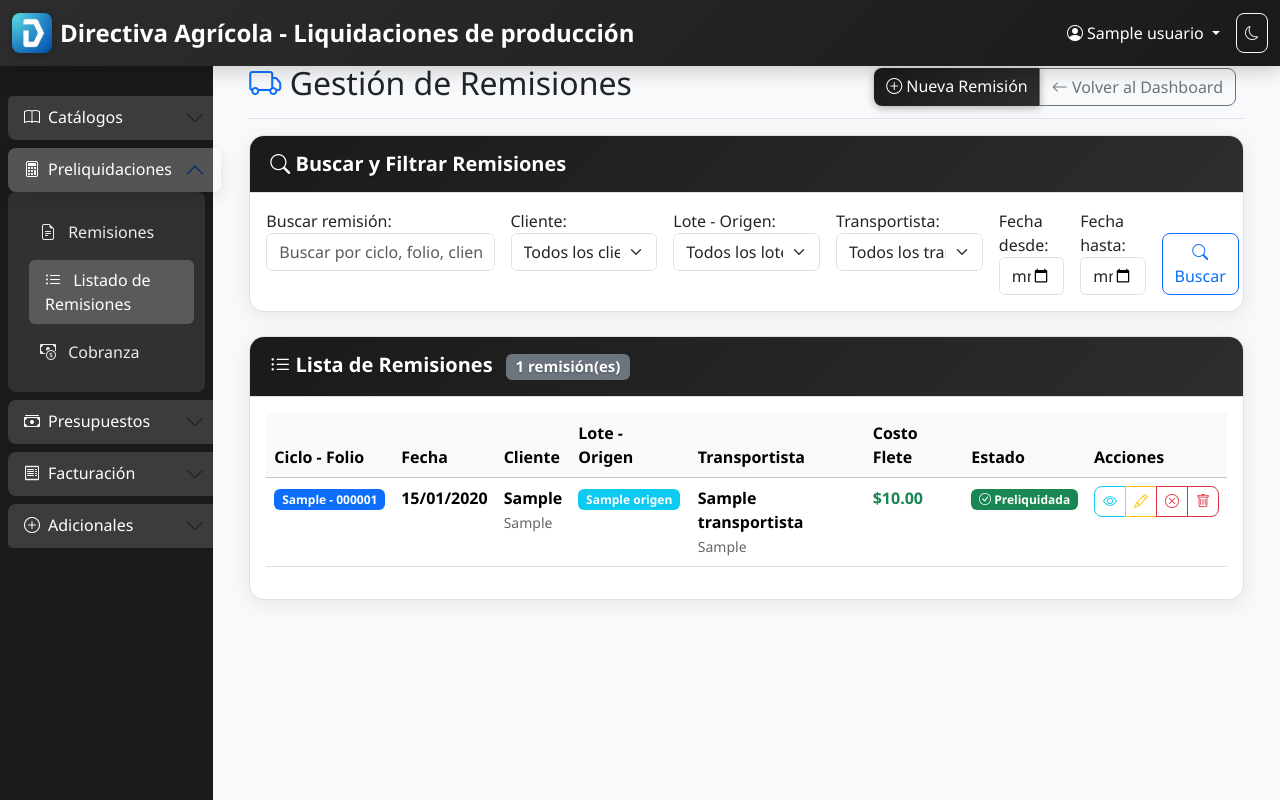
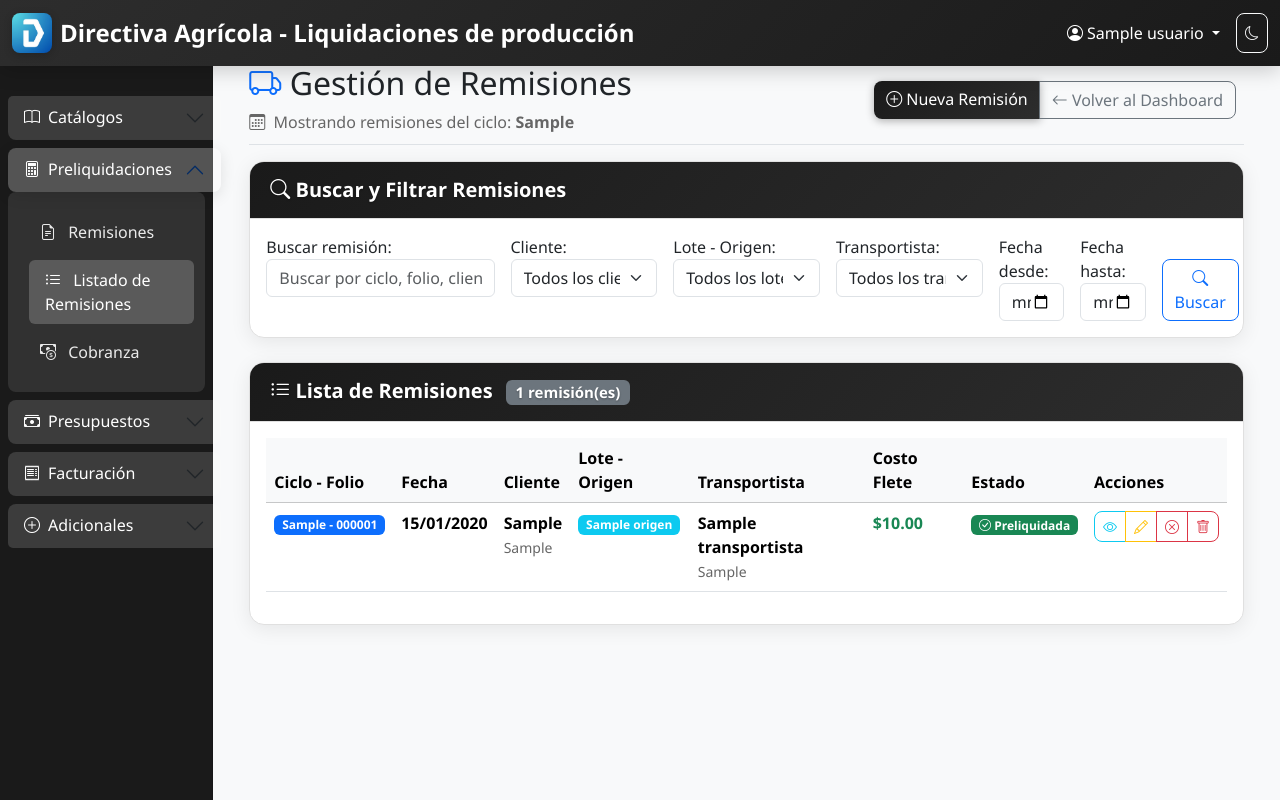
Before and after one commit to DirectivaSoftware01/DirectivaAgricola, a Django app: page /remisiones/ in a window 1280 px wide. Run offline with Django 5.2, Linux system fonts and the light colour scheme; a user stored in the database is signed in; tables that the repository leaves empty hold one stand-in row (values such as "Sample post").

Commit message:
feat: Implementar filtro por ciclo actual en listado de remisiones
- Filtrar automáticamente remisiones por ciclo actual configurado
- Mostrar ciclo actual en header del listado de remisiones
- Actualizar queryset de RemisionListView para incluir filtro por ciclo
- Agregar ciclo actual al contexto de la vista
- Mostrar advertencia cuando no hay ciclo configurado
- Probar funcionalidad dinámica al cambiar ciclo en configuración

```diff
--- a/core/views.py
+++ b/core/views.py
@@ -1462,9 +1462,22 @@ class RemisionListView(LoginRequiredMixin, ListView):
     paginate_by = 20
 
     def get_queryset(self):
-        queryset = Remision.objects.select_related(
-            'cliente', 'lote_origen', 'transportista', 'usuario_creacion'
-        ).all()
+        # Obtener el ciclo actual de la configuración
+        try:
+            config = ConfiguracionSistema.objects.first()
+            ciclo_actual = config.ciclo_actual if config else ''
+        except:
+            ciclo_actual = ''
+
+        # Filtrar por ciclo actual si está configurado
+        if ciclo_actual:
+            queryset = Remision.objects.select_related(
+                'cliente', 'lote_origen', 'transportista', 'usuario_creacion'
+            ).filter(ciclo=ciclo_actual)
+        else:
+            queryset = Remision.objects.select_related(
+                'cliente', 'lote_origen', 'transportista', 'usuario_creacion'
+            ).all()
 
         # Obtener parámetros de búsqueda
         form = RemisionSearchForm(self.request.GET)
@@ -1511,6 +1524,14 @@ class RemisionListView(LoginRequiredMixin, ListView):
         context = super().get_context_data(**kwargs)
         context['search_form'] = RemisionSearchForm(self.request.GET)
         context['title'] = 'Gestión de Remisiones'
+
+        # Agregar ciclo actual al contexto
+        try:
+            config = ConfiguracionSistema.objects.first()
+            context['ciclo_actual'] = config.ciclo_actual if config else ''
+        except:
+            context['ciclo_actual'] = ''
+
         return context
 
 
--- a/templates/core/remision_list.html
+++ b/templates/core/remision_list.html
@@ -6,10 +6,23 @@
 <div class="container-fluid">
     <!-- Header -->
     <div class="d-flex justify-content-between flex-wrap flex-md-nowrap align-items-center pt-3 pb-2 mb-3 border-bottom">
-        <h1 class="h2">
-            <i class="bi bi-truck text-primary"></i>
-            Gestión de Remisiones
-        </h1>
+        <div>
+            <h1 class="h2">
+                <i class="bi bi-truck text-primary"></i>
+                Gestión de Remisiones
+            </h1>
+            {% if ciclo_actual %}
+                <p class="text-muted mb-0">
+                    <i class="bi bi-calendar3 me-1"></i>
+                    Mostrando remisiones del ciclo: <strong>{{ ciclo_actual }}</strong>
+                </p>
+            {% else %}
+                <p class="text-warning mb-0">
+                    <i class="bi bi-exclamation-triangle me-1"></i>
+                    No hay ciclo actual configurado. Se muestran todas las remisiones.
+                </p>
+            {% endif %}
+        </div>
         <div class="btn-toolbar mb-2 mb-md-0">
             <div class="btn-group me-2">
                 <a href="{% url 'core:remision_create' %}" class="btn btn-primary">
```
